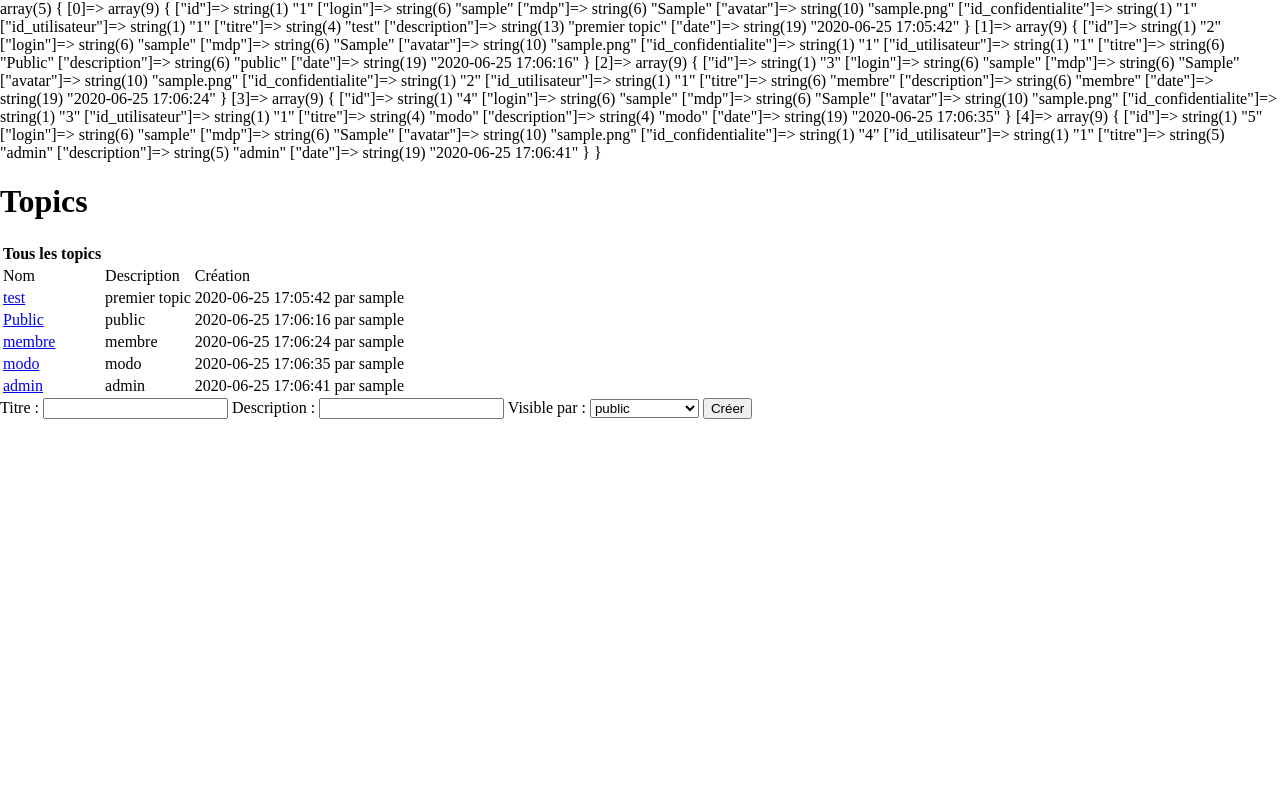
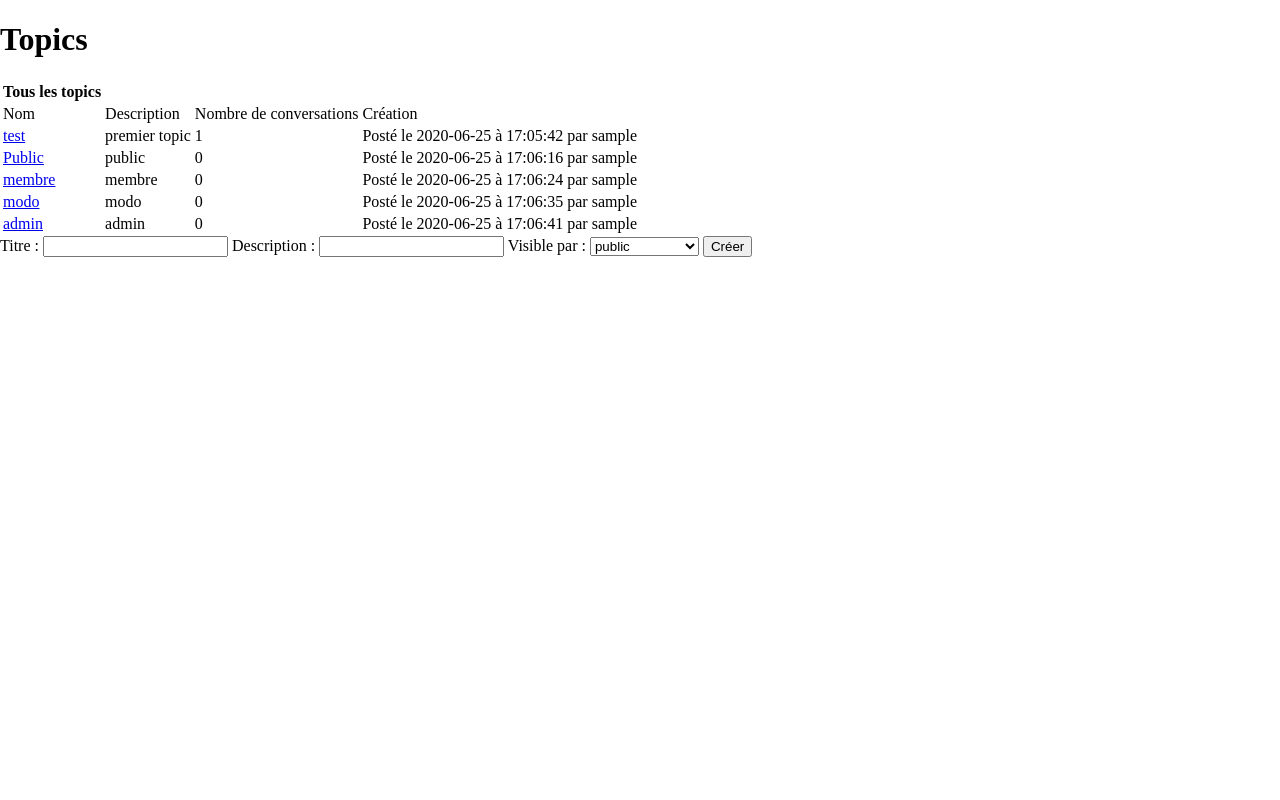
Before and after one commit to maxime-siegl/forum, a PHP site: page /topic.php in a window 1280 px wide. Run offline with PHP 8.4, Linux system fonts and the light colour scheme; data comes from the database, SQL or seed files in the repository; tables that the repository leaves empty hold one stand-in row (values such as "Sample post").

Commit message:
ajout nbr de conversations par topic et séparation date et heure

```diff
--- a/fonctions/fonction_global.php
+++ b/fonctions/fonction_global.php
@@ -1,7 +1,36 @@
 <?php
+//FONCTION CONNEXION BDD
 function connexionbdd()
     {
         $connexionbdd = mysqli_connect("localhost", "root", "", "forum");
         return $connexionbdd;
     }
+//FONCTION QUI COMPTE LE NBR DE CONV PAR TOPIC + AFFICHE UN TD AVEC CE NOMBRE
+function count_conv($info_topic)
+    {
+        $id = $info_topic["id"];
+        $connexionbdd = connexionbdd();
+        $requete_conv = "SELECT COUNT(id) FROM conversations WHERE id_topic=$id";
+        $query_conv = mysqli_query($connexionbdd, $requete_conv);
+        $count_conv = mysqli_fetch_all($query_conv, MYSQLI_ASSOC);
+        ?>
+            <td><?php echo $count_conv[0]["COUNT(id)"];?></td>
+        <?php
+
+        return $count_conv;
+    }
+//FONCION QUI SEPARE DATE ET HEURE DE CREATION DE TOPIC
+function date_topic($info_topic)
+    {
+        $date = explode(" ", $info_topic["date"]);
+        $jour = $date[0];
+        $heure = $date[1];
+
+        echo "Posté le " . $jour . " à " . $heure;
+    }
+//FONCTION QUI AFFICHE LE FORMULAIRE D'AJOUT TOPIC SI USER = ADMIN OU MODO
+function form_topic()
+    {
+
+    }
 ?>
--- a/include/php_topic.php
+++ b/include/php_topic.php
@@ -10,9 +10,10 @@
 
     foreach($rang as $role => $info_rang)
         {
-            $_SESSION['id_confidentialite'] = 3;
-            //var_dump($info_rang["id"]);
+            $_SESSION['id_confidentialite'] = 4;//A supprimer dès que module co fini
+
             if(isset($_SESSION["id_confidentialite"]) && $_SESSION["id_confidentialite"]>=$role)
+            //Est-ce qu'il y'a mieux à faire pour check rang de l'utilisateur ?
                 {
                     //REQUETE VERSION ADMIN/MODO
                     $requete_topic = "SELECT * FROM utilisateurs INNER JOIN topics ON topics.id_utilisateur=utilisateurs.id";
@@ -43,8 +44,4 @@
 
     $query_topic = mysqli_query($connexionbdd, $requete_topic);
     $topics= mysqli_fetch_all($query_topic, MYSQLI_ASSOC);
-    var_dump($topics);
-
-
-
 ?>
--- a/topic.php
+++ b/topic.php
@@ -25,6 +25,7 @@
                 <tr>
                     <td>Nom</td>
                     <td>Description</td>
+                    <td>Nombre de conversations</td>
                     <td>Création</td>
                 </tr>
                 <?php
@@ -34,7 +35,8 @@
                             <tr>
                                 <td><a href="conversation.php?id_topic=<?php echo $info_topic["id"];?>&id_confidentialite=<?php echo $info_topic["id_confidentialite"];?>"><?php echo $info_topic["titre"];?></a></td>
                                 <td><?php echo $info_topic["description"];?></td>
-                                <td><?php echo $info_topic["date"];?> par <?php echo$info_topic["login"];?></td>
+                                <?php count_conv($info_topic);?><!-- fonction qui compte le nbr de conv dans chaque topics-->
+                                <td><?php date_topic($info_topic);?> par <?php echo$info_topic["login"];?></td>
                             </tr>
                             <?php
                         }
```
